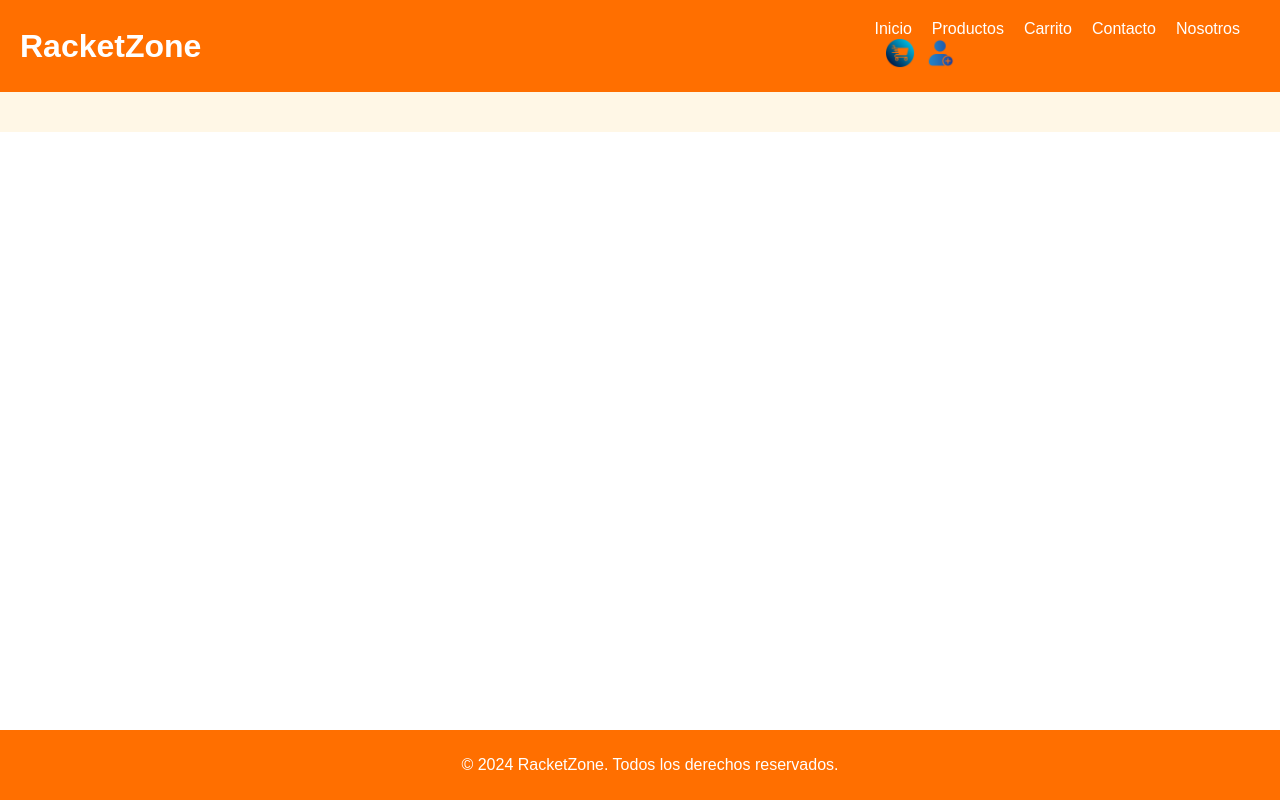
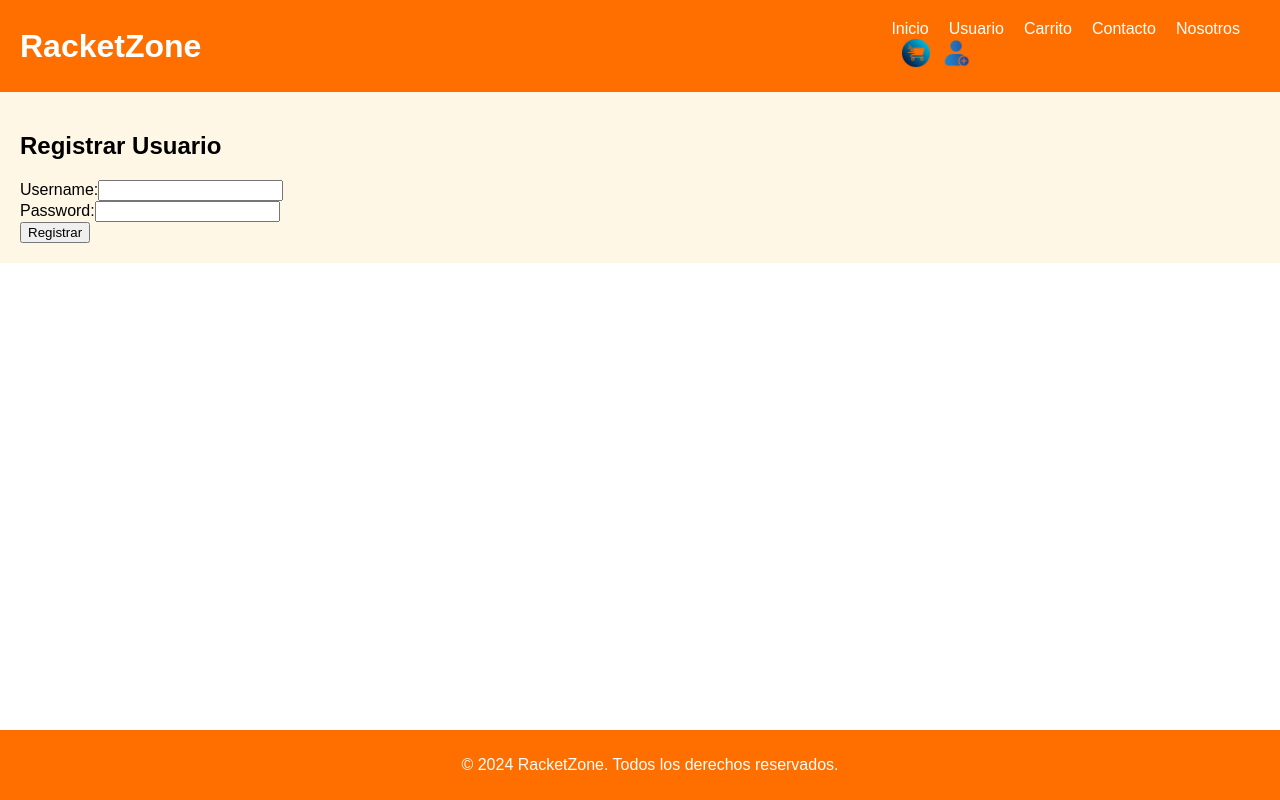
Before and after one commit to etec-integration-project/etec-pi-2024-frontend-bauti712, a React (Create React App) app: page /Usuario in a window 1280 px wide. Built offline with nearby package versions, Linux system fonts and the light colour scheme.

Commit message:
register funca

```diff
--- a/package.json
+++ b/package.json
@@ -6,6 +6,7 @@
     "@testing-library/jest-dom": "^5.17.0",
     "@testing-library/react": "^13.4.0",
     "@testing-library/user-event": "^13.5.0",
+    "axios": "^1.7.5",
     "react": "^18.3.1",
     "react-dom": "^18.3.1",
     "react-router-dom": "^6.26.1",
--- a/src/App.js
+++ b/src/App.js
@@ -7,8 +7,9 @@ import wilson from "./imagenes/wilson.jpg";
 import yonex from "./imagenes/yonex.jpg";
 import carro from "./imagenes/carro.png";
 import user from "./imagenes/user.png";
-import Nosotros from './components/Nosotros'; // Importa el componente Nosotros
-import Contacto from './components/Contacto'; // Importa el componente Contacto
+import Nosotros from './components/Nosotros';
+import Contacto from './components/Contacto';
+import Usuario from './components/Usuario'; // Importa el componente Usuario
 
 function App() {
   return (
@@ -19,7 +20,7 @@ function App() {
           <nav>
             <ul>
               <li><Link to="/">Inicio</Link></li>
-              <li><Link to="/productos">Productos</Link></li>
+              <li><Link to="/Usuario">Usuario</Link></li>
               <li><Link to="/carrito">Carrito</Link></li>
               <li><Link to="/contacto">Contacto</Link></li>
               <li><Link to="/nosotros">Nosotros</Link></li>
@@ -70,12 +71,7 @@ function App() {
               </section>
             } />
 
-            <Route path="/productos" element={
-              <div>
-                <h2>Productos</h2>
-                <p>Aquí encontrarás todos nuestros productos disponibles.</p>
-              </div>
-            } />
+            <Route path="/Usuario" element={<Usuario />} /> {/* Ruta para el componente Usuario */}
 
             <Route path="/carrito" element={
               <div>
--- /dev/null
+++ b/src/components/Usuario.js
@@ -0,0 +1,43 @@
+import axios from 'axios';
+import { useState } from 'react';
+
+function Usuario() {
+    const [username, setUsername] = useState('');
+    const [password, setPassword] = useState('');
+    const [mensaje, setMensaje] = useState('');
+
+    const handleSubmit = async (e) => {
+        e.preventDefault();
+
+        try {
+            const response = await axios.post('http://localhost:3001/creacionUsuarios/registrar', { username, password });
+            setMensaje('Usuario registrado con éxito');
+        } catch (error) {
+            if (error.response && error.response.status === 409) {
+                setMensaje('Usuario existente');
+            } else {
+                setMensaje('Error al registrar usuario');
+            }
+        }
+    };
+
+    return (
+        <div>
+            <h2>Registrar Usuario</h2>
+            <form onSubmit={handleSubmit}>
+                <div>
+                    <label>Username:</label>
+                    <input type="text" value={username} onChange={(e) => setUsername(e.target.value)} required />
+                </div>
+                <div>
+                    <label>Password:</label>
+                    <input type="password" value={password} onChange={(e) => setPassword(e.target.value)} required />
+                </div>
+                <button type="submit">Registrar</button>
+            </form>
+            {mensaje && <p>{mensaje}</p>}
+        </div>
+    );
+}
+
+export default Usuario;
```
Also changed, not shown: 1 other file (tests, documents, lock files or other folders).
